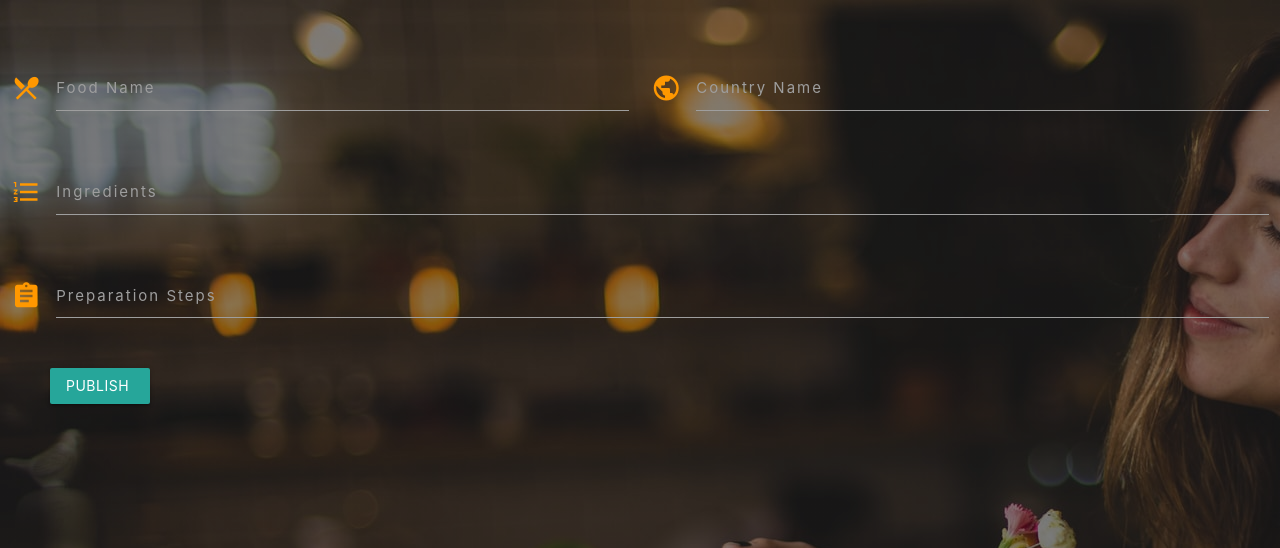
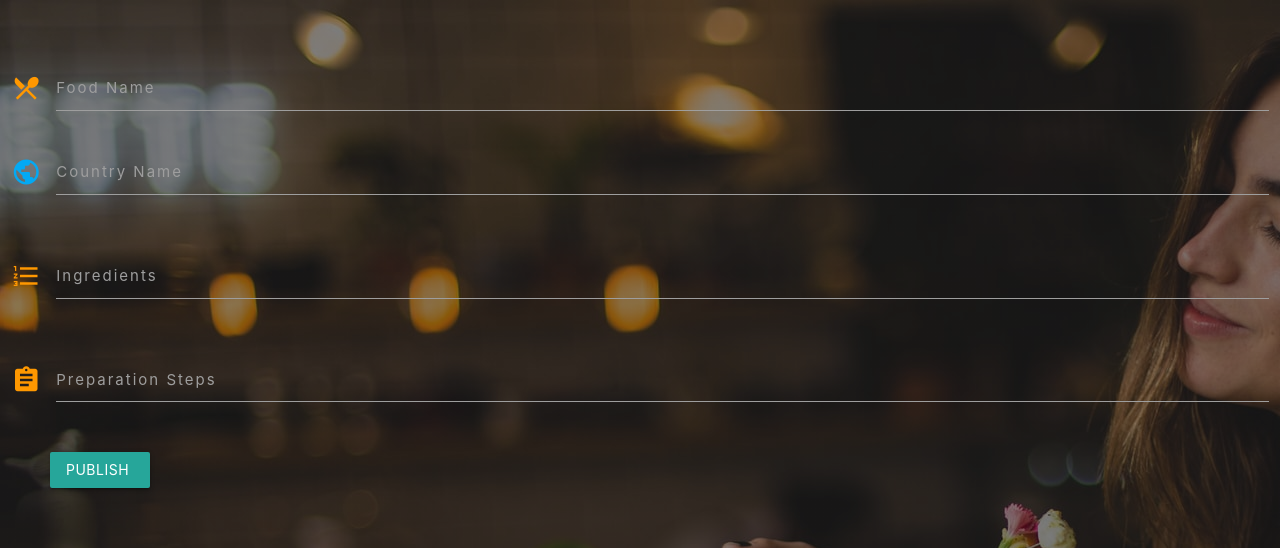
Before and after one commit to IIxShahinxII/cookbook, a Flask app: page /add_recipe in a window 1280 px wide. Shown: the top 548 px of the page. Run offline with Flask 2, Linux system fonts and the light colour scheme; some libraries are stand-ins or nearby versions; some web fonts are replaced.

Commit message:
col and required added to input fields.

```diff
--- a/templates/addrecipe.html
+++ b/templates/addrecipe.html
@@ -4,28 +4,28 @@
 <div class="row">
     <form action="{{ url_for('insert_recipe') }}" method="POST" class="col s12 add-recipe-form">
         <div class="row">
-            <div class="input-field col s6">
+            <div class="input-field col-xsm s12 col s6">
                 <i class="material-icons prefix">local_dining</i>
-                <input id="food_name" name="food_name" type="text" class="validate">
+                <input id="food_name" name="food_name" type="text" class="validate" required>
                 <label for="icon_prefix">Food Name</label>
             </div>
-            <div class="input-field col s6">
-                <i class="material-icons prefix">public</i>
-                <input id="country" name="country" type="text" class="validate">
+            <div class="input-field col-xsm s12 col s6">
+                <i class="material-icons prefix country-icon">public</i>
+                <input id="country" name="country" type="text" class="validate" required>
                 <label for="icon_prefix">Country Name</label>
             </div>
         </div>
         <div class="row">
             <div class="input-field col s12">
                 <i class="material-icons prefix">format_list_numbered</i>
-                <input id="ingredients" name="ingredients" type="text" class="validate">
+                <input id="ingredients" name="ingredients" type="text" class="validate" required>
                 <label for="icon_prefix">Ingredients</label>
             </div>
         </div>
         <div class="row">
             <div class="input-field col s12">
                 <i class="material-icons prefix">assignment</i>
-                <textarea id="preparation" name="preparation" class="materialize-textarea"></textarea>
+                <textarea id="preparation" name="preparation" class="materialize-textarea" required></textarea>
                 <label for="icon_prefix2">Preparation Steps</label>
             </div>
         </div>
```
